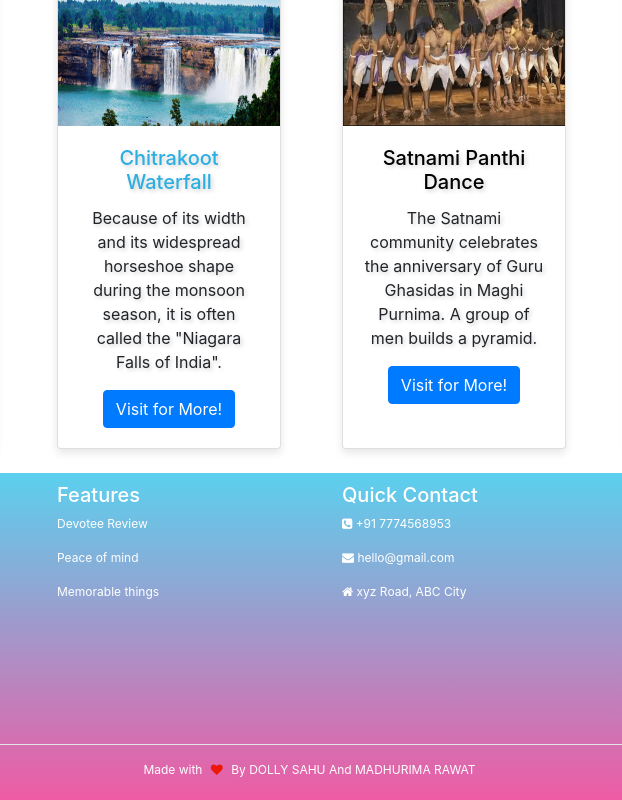
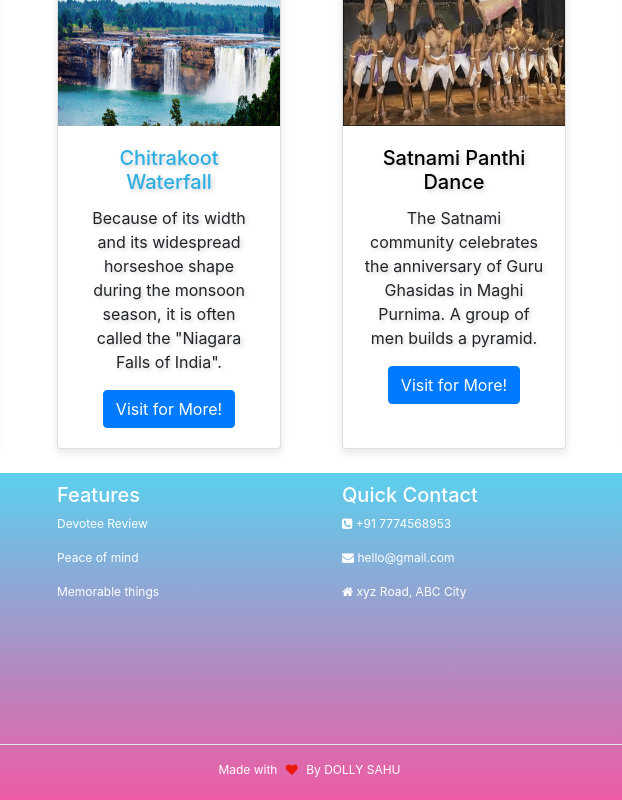
Before and after one commit to Talenteddolly/Chhattisgarh-Stories-Website, a plain HTML site: page index.htm in a window 1280 px wide. Shown: the part 1628-2428 px from the top of the page, 313-935 px from the left. Drawn offline with nearby package versions, Linux system fonts and the light colour scheme.

Commit message:
Update index.htm

```diff
--- a/index.htm
+++ b/index.htm
@@ -307,7 +307,7 @@
         <p><i class="fa fa-twitter"></i> Twitter</p>
     </div>
 </div><hr>
-<p class="copyright" style = "color : white">Made with  <i class="fa fa-heart"></i> <a href = "https://github.com/Talenteddolly" style = "color : white">By DOLLY SAHU</a> And <a href = "https://github.com/madhurimarawat" style = "color : white">MADHURIMA RAWAT</a></p>
+<p class="copyright" style = "color : white">Made with  <i class="fa fa-heart"></i> <a href = "https://github.com/Talenteddolly" style = "color : white">By DOLLY SAHU</a></p>
 </div>
 </section>
 </body>
```
